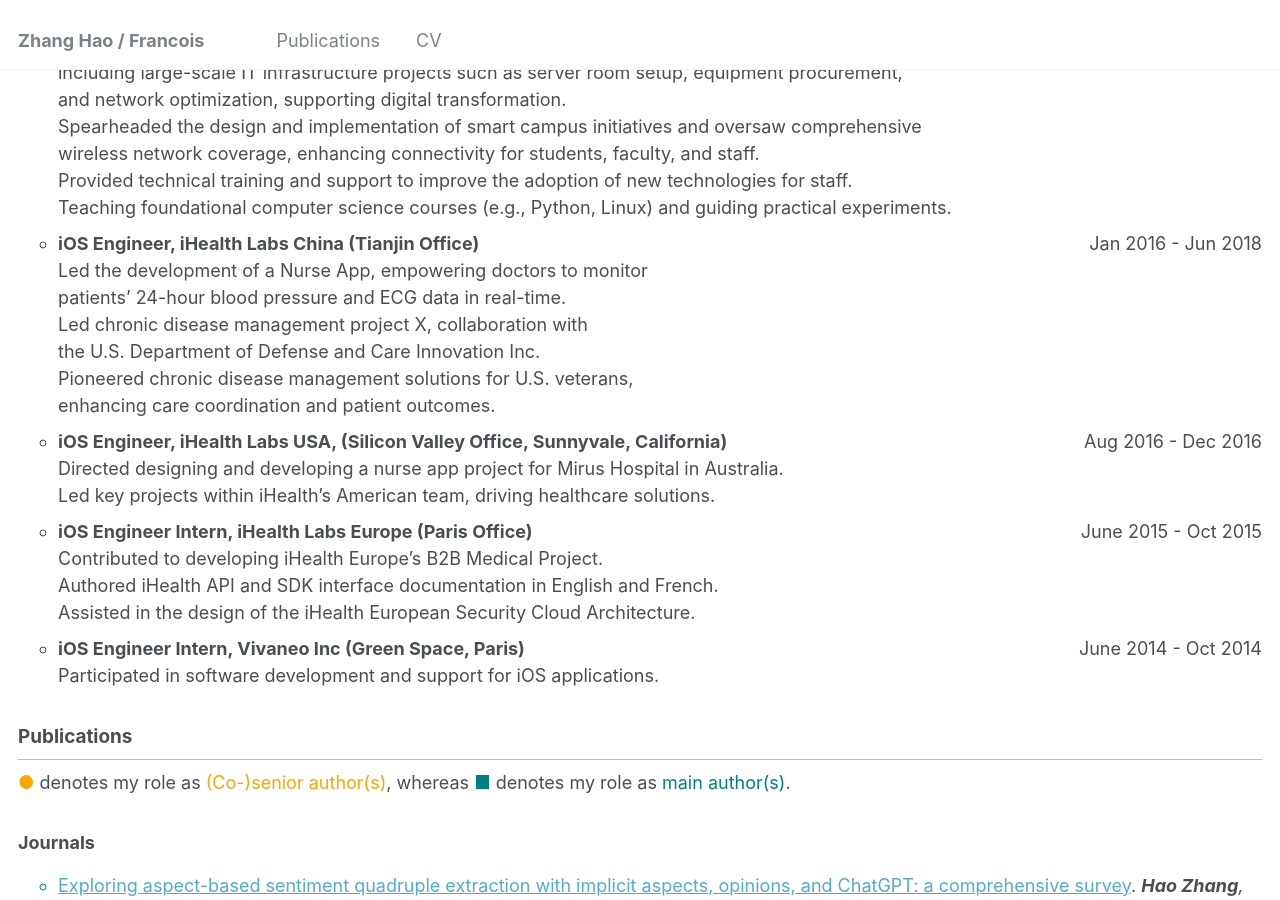
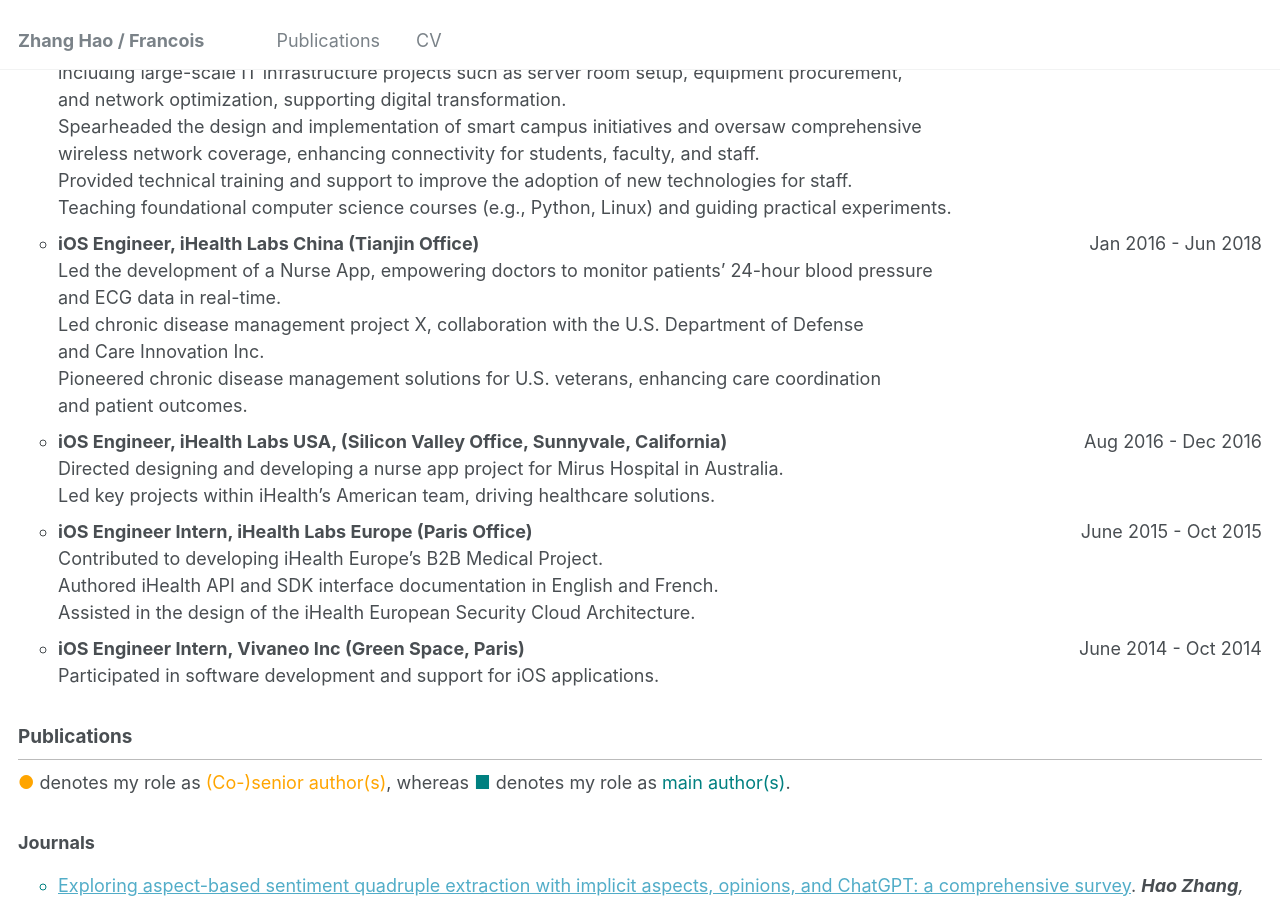
Before and after one commit to sydmou/sydmou.github.io, a Jekyll site: the page built from _pages/cv.md, in a window 1280 px wide and 900 px high, scrolled down 758 px. Built offline with Jekyll 4.4.1, drawn with Linux system fonts in a browser that asks for light colours.

Commit message:
Update cv.md

```diff
--- a/_pages/cv.md
+++ b/_pages/cv.md
@@ -38,12 +38,12 @@
    <span class='desc'>Provided technical training and support to improve the adoption of new technologies for staff. </span>\
    <span class='desc'>Teaching foundational computer science courses (e.g., Python, Linux) and guiding practical experiments. </span>
 * **iOS Engineer, iHealth Labs China (Tianjin Office)**<span style="float: right;">Jan 2016 - Jun 2018</span>\
-   <span class='desc'>Led the development of a Nurse App, empowering doctors to monitor \\
-  patients' 24-hour blood pressure and ECG data in real-time. </span>\
-   <span class='desc'>Led chronic disease management project X, collaboration with \\
-   the U.S. Department of Defense and Care Innovation Inc. </span>\
-   <span class='desc'>Pioneered chronic disease management solutions for U.S. veterans, \\
-   enhancing care coordination and patient outcomes. </span>
+   <span class='desc'>Led the development of a Nurse App, empowering doctors to monitor patients' 24-hour blood pressure\\
+   and ECG data in real-time. </span>\
+   <span class='desc'>Led chronic disease management project X, collaboration with the U.S. Department of Defense \\
+   and Care Innovation Inc. </span>\
+   <span class='desc'>Pioneered chronic disease management solutions for U.S. veterans, enhancing care coordination \\
+    and patient outcomes. </span>
 * **iOS Engineer, iHealth Labs USA, (Silicon Valley Office, Sunnyvale, California)**<span style="float: right;">Aug 2016 - Dec 2016</span>\
    <span class='desc'>Directed designing and developing a nurse app project for Mirus Hospital in Australia. </span>\
    <span class='desc'>Led key projects within iHealth’s American team, driving healthcare solutions. </span>
```
